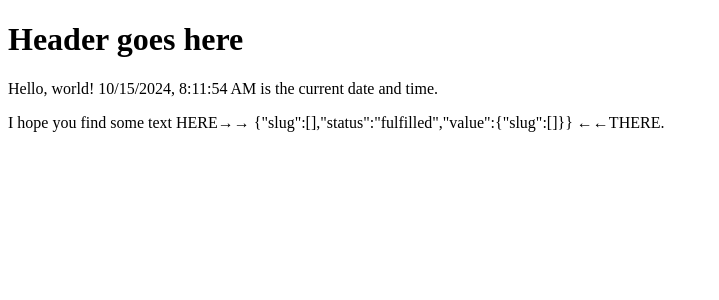
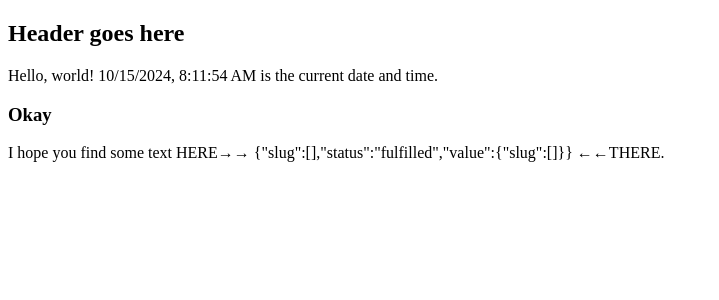
Before and after one commit to kkgthb/web-site-nextjs-03-sitecore, a Next.js app in the folder src/web/: page / in a window 1280 px wide. Shown: the top 300 px of the page, without its empty margins (0-719 px from the left). Built offline with nearby package versions, Linux system fonts and the light colour scheme.

Commit message:
Added a simple plaintext child component and some tests

```diff
--- a/src/web/src/app/[[...slug]]/page.tsx
+++ b/src/web/src/app/[[...slug]]/page.tsx
@@ -1,13 +1,17 @@
-import { BuiltInProps } from '../../myutils/ordinary-page-props';
+import { BuiltInPageProps } from '../../myutils/ordinary-page-props';
+import Whatever from '../../components/whatever/whatever.component';
 
-const MyPage = ({ params }: BuiltInProps): React.JSX.Element => {
+const MyPage = ({ params }: BuiltInPageProps): React.JSX.Element => {
     const myDate = new Date(Date.now()).toLocaleString("en-US");
     const current_path_to_display = JSON.stringify(params);
     return (
         <>
-            <h1>Header goes here</h1>
-            <p>Hello, world!  {myDate} is the current date and time.</p>
-            <p>I hope you find some text HERE→→ {current_path_to_display} ←←THERE.</p>
+            <section data-testid="mypage-section">
+                <h1>Header goes here</h1>
+                <p>Hello, world!  {myDate} is the current date and time.</p>
+                <Whatever />
+                <p>I hope you find some text HERE→→ {current_path_to_display} ←←THERE.</p>
+            </section>
         </>
     )
 }
--- /dev/null
+++ b/src/web/src/components/whatever/whatever.component.tsx
@@ -0,0 +1,11 @@
+import { ComponentRendering } from "@sitecore-jss/sitecore-jss-nextjs";
+
+const Whatever = () => {
+    return (
+        <>
+            <h3 data-testid="whatever-h3">Okay</h3>
+        </>
+    )
+}
+
+export default Whatever;
--- a/src/web/src/myutils/ordinary-page-props.ts
+++ b/src/web/src/myutils/ordinary-page-props.ts
@@ -1,4 +1,4 @@
-export type BuiltInProps = {
+export type BuiltInPageProps = {
     params: { slug: string | string[] | undefined }
     searchParams: { [key: string]: string | string[] | undefined }
 }
```
Also changed, not shown: 2 other files (tests, documents, lock files or other folders).
